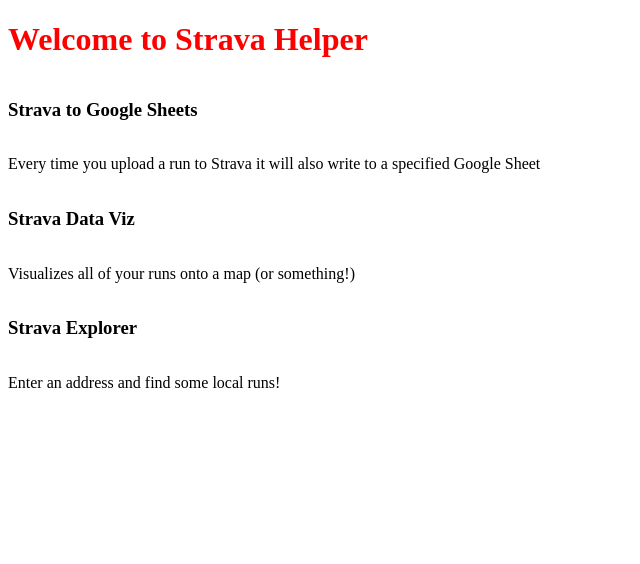
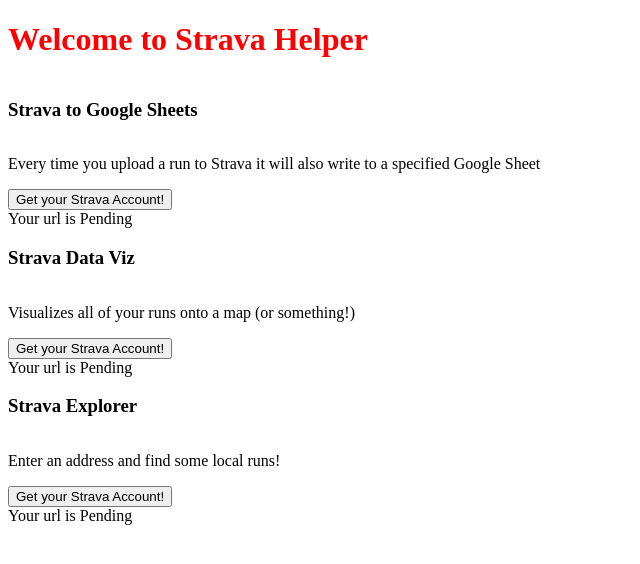
Before and after one commit to maxdavidking/strava_helper, a Next.js app: page / in a window 1280 px wide. Shown: the top 564 px of the page, without its empty margins (0-640 px from the left). Built offline with nearby package versions, Linux system fonts and the light colour scheme.

Commit message:
Add new page and basic outline of site

```diff
--- /dev/null
+++ b/components/StravaApi.jsx
@@ -0,0 +1,26 @@
+import React, { useState, useEffect } from 'react';
+
+const StravaApi = () => {
+  const [apiResponse, setApiResponse] = useState('Pending');
+
+  useEffect(() => {
+    console.log('strava!');
+  }, []);
+
+  return (
+    <div>
+      <button
+        type="button"
+        onClick={() => setApiResponse('Success!')}
+      >
+        Get your Strava Account!
+      </button>
+      <div>
+        Your url is
+        {` ${apiResponse}`}
+      </div>
+    </div>
+  );
+};
+
+export default StravaApi;
--- a/package.json
+++ b/package.json
@@ -14,11 +14,12 @@
     "styled-components": "^5.0.1"
   },
   "devDependencies": {
+    "babel-plugin-styled-components": "^1.10.7",
     "eslint": "^6.8.0",
     "eslint-config-airbnb": "^18.0.1",
     "eslint-plugin-import": "^2.18.2",
     "eslint-plugin-jsx-a11y": "^6.2.3",
     "eslint-plugin-react": "^7.14.3",
-    "eslint-plugin-react-hooks": "^1.7.0"
+    "eslint-plugin-react-hooks": "^2.5.0"
   }
 }
--- a/pages/index.js
+++ /dev/null
@@ -1,54 +0,0 @@
-import Head from 'next/head';
-import styled from 'styled-components';
-
-const Home = () => {
-  const Header = styled.h1`
-    color: red;
-  `
-  const Grid = styled.div`
-    display: grid;
-  `
-
-  const StyledLink = styled.a`
-    color: black;
-    text-decoration: none;
-
-    :hover {
-      color: purple;
-    }
-  `
-  return (
-    <>
-      <Head>
-        <title>Strava Helper</title>
-        <link rel="icon" href="/favicon.ico" />
-      </Head>
-        <Header>
-          Welcome to Strava Helper
-        </Header>
-
-        <Grid>
-          <h3>Strava to Google Sheets</h3>
-          <StyledLink href="https://nextjs.org/docs">
-            <p>Every time you upload a run to Strava it will also write to a specified Google Sheet</p>
-          </StyledLink>
-
-          <h3>Strava Data Viz</h3>
-          <StyledLink href="https://nextjs.org/learn">
-            <p>Visualizes all of your runs onto a map (or something!)</p>
-          </StyledLink>
-
-          <h3>Strava Explorer</h3>
-          <StyledLink
-            href="https://github.com/zeit/next.js/tree/master/examples"
-          >
-            <p>Enter an address and find some local runs!</p>
-          </StyledLink>
-        </Grid>
-    <footer>
-    </footer>
-    </>
-  )
-};
-
-export default Home;
--- /dev/null
+++ b/pages/index.jsx
@@ -0,0 +1,44 @@
+import Head from 'next/head';
+import styled from 'styled-components';
+import StravaApi from '../components/StravaApi';
+
+const Home = () => {
+  const Header = styled.h1`
+    color: red;
+  `;
+
+  const Grid = styled.div`
+    display: grid;
+  `;
+
+  return (
+    <>
+      <Head>
+        <title>Strava Helper</title>
+        <link rel="icon" href="/favicon.ico" />
+      </Head>
+      <Header>
+        Welcome to Strava Helper
+      </Header>
+
+      <Grid>
+        <h3>Strava to Google Sheets</h3>
+        <p>
+          Every time you upload a run to Strava it will also write to a specified Google Sheet
+        </p>
+        <StravaApi />
+
+        <h3>Strava Data Viz</h3>
+        <p>Visualizes all of your runs onto a map (or something!)</p>
+        <StravaApi />
+
+        <h3>Strava Explorer</h3>
+        <p>Enter an address and find some local runs!</p>
+        <StravaApi />
+      </Grid>
+      <footer />
+    </>
+  );
+};
+
+export default Home;
```
Also changed, not shown: components/StravaApi.js (deleted, +0 -10 lines), pages/about.jsx (added, +39 -0 lines), .eslintrc.json, 1 other file (tests, documents, lock files or other folders).
